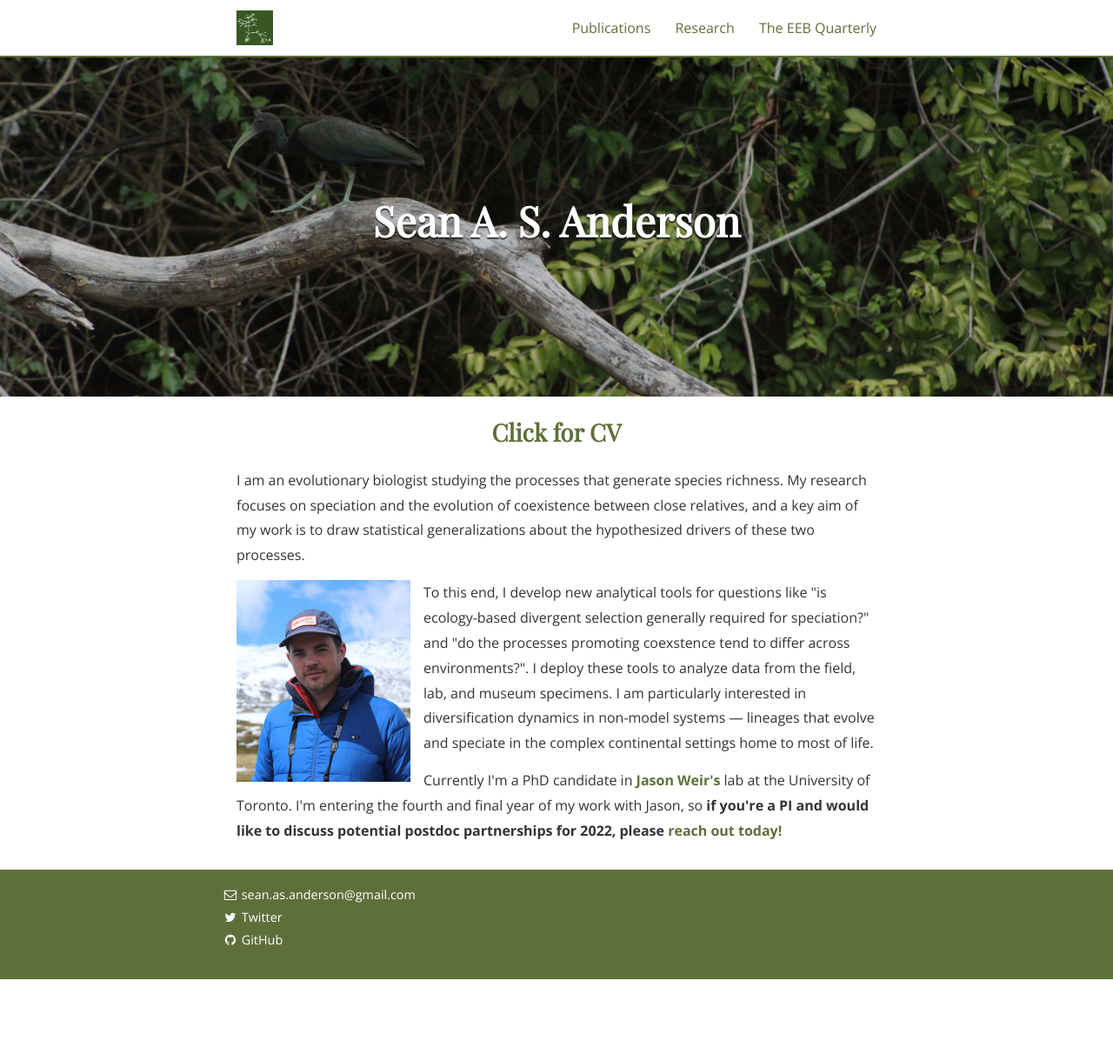
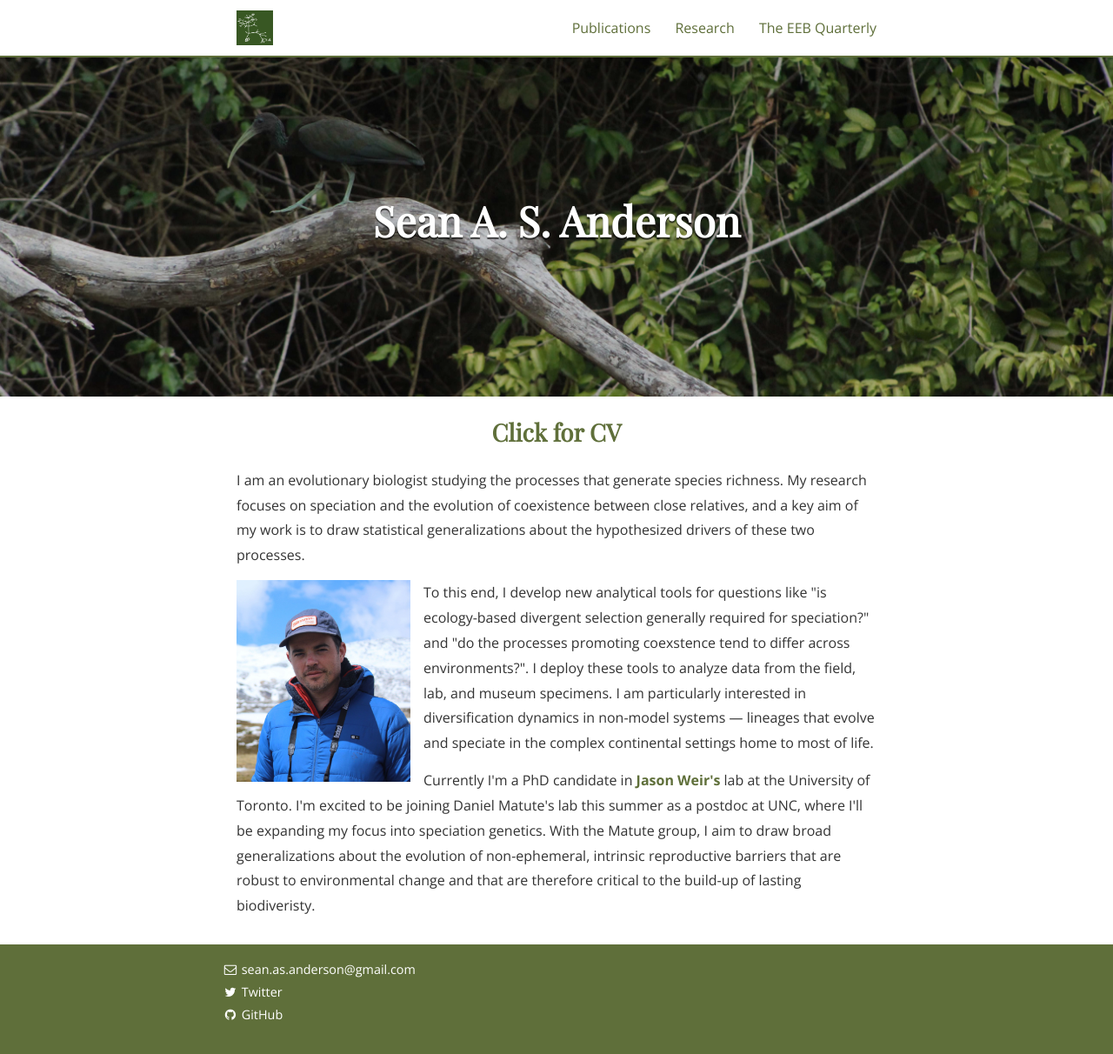
Before and after one commit to SeanASAnderson/SeanASAnderson.github.io, a Jekyll site: the page built from index.html, in a window 1280 px wide and 1212 px high. Shown: the whole window at 87% size. Built offline with Jekyll 4.4.1, drawn with Linux system fonts in a browser that asks for light colours; nearby versions of some CDN libraries; some web fonts are replaced; the list of posts is cut into pages by our own code.

Commit message:
postdoc announcement

```diff
--- a/index.html
+++ b/index.html
@@ -56,7 +56,8 @@ img {
   <!--<h1> <center> Welcome! </center> </h1>-->
   <p> I am an evolutionary biologist studying the processes that generate species richness. My research focuses on speciation and the evolution of coexistence between close relatives, and a key aim of my work is to draw statistical generalizations about the hypothesized drivers of these two processes. </p>
   <p> <img src="/assets/anderson_sean_rockies2019.jpg" alt="Sean Pic" style="width:200px;margin-right:15px;"> To this end, I develop new analytical tools for questions like "is ecology-based divergent selection generally required for speciation?" and "do the processes promoting coexstence tend to differ across environments?". I deploy these tools to analyze data from the field, lab, and museum specimens. I am particularly interested in diversification dynamics in non-model systems <span>&#8212;</span> lineages that evolve and speciate in the complex continental settings home to most of life. </p>
-  <p> Currently I'm a PhD candidate in <a href="https://www.utsc.utoronto.ca/~jweir"/> <b>Jason Weir's </a> </b> lab at the University of Toronto. I'm entering the fourth and final year of my work with Jason, so <b> if you're a PI and would like to discuss potential postdoc partnerships for 2022, please <a href="mailto:sean.as.anderson@gmail.com">reach out today!</a></b> </p>
+  <p> Currently I'm a PhD candidate in <a href="https://www.utsc.utoronto.ca/~jweir"/> <b>Jason Weir's </a> </b> lab at the University of Toronto. I'm excited to be joining Daniel Matute's lab this summer as a postdoc at UNC, where I'll be expanding my focus into speciation genetics. With the Matute group, I aim to draw broad generalizations about the evolution of non-ephemeral, intrinsic reproductive barriers that are robust to environmental change and that are therefore critical to the build-up of lasting biodiveristy.
+    <!--I'm entering the fourth and final year of my work with Jason, so <b> if you're a PI and would like to discuss potential postdoc partnerships for 2022, please <a href="mailto:sean.as.anderson@gmail.com">reach out today!</a></b> </p>-->
 
   </body>
 </div>
```
Also changed, not shown: research.md (+2 -0 lines).
